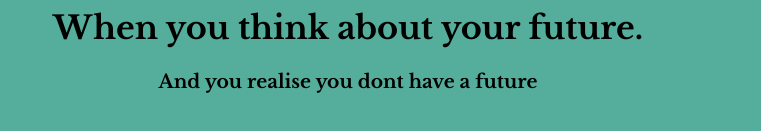
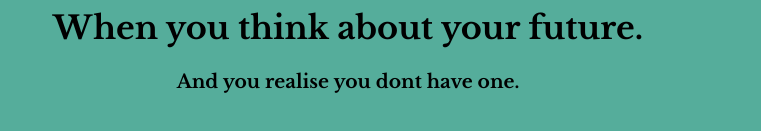
Before and after one commit to snow00007/htlm-meme, a plain HTML site: page index.html in a window 1280 px wide. Shown: the part 539-670 px from the top of the page, without its empty margins (292-1053 px from the left). Drawn offline with nearby package versions, Linux system fonts and the light colour scheme.

Commit message:
Update index.html

```diff
--- a/index.html
+++ b/index.html
@@ -31,7 +31,7 @@ But it must have the following features:
     <div class="meme">
       <img src="./assets/images/fec9a-1657699255914740-0.jpg" alt="" />
       <h1 class="text">When you think about your future.</h1>
-      <h3 class="text">And you realise you dont have a future</h3>
+      <h3 class="text">And you realise you dont have one.</h3>
     </div>
   </body>
 </html>
```
